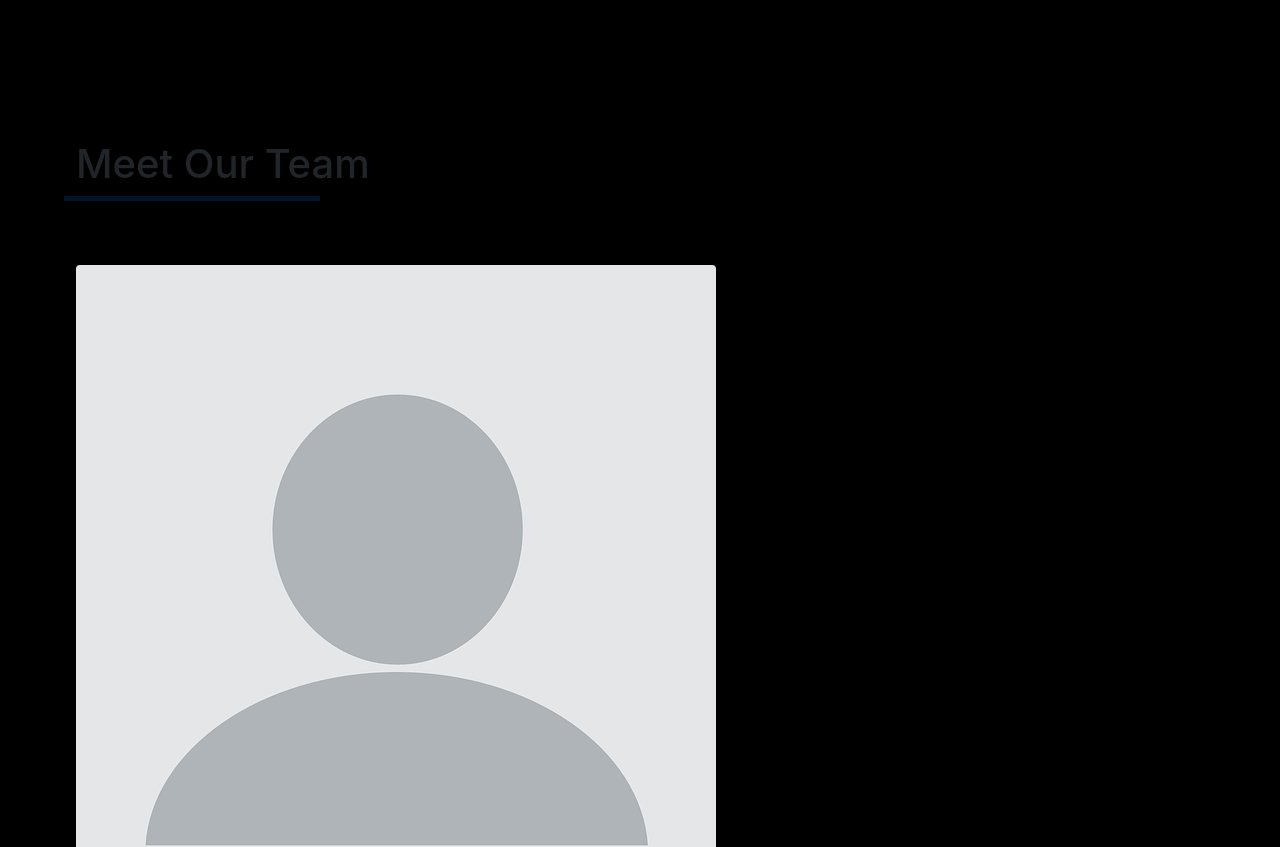
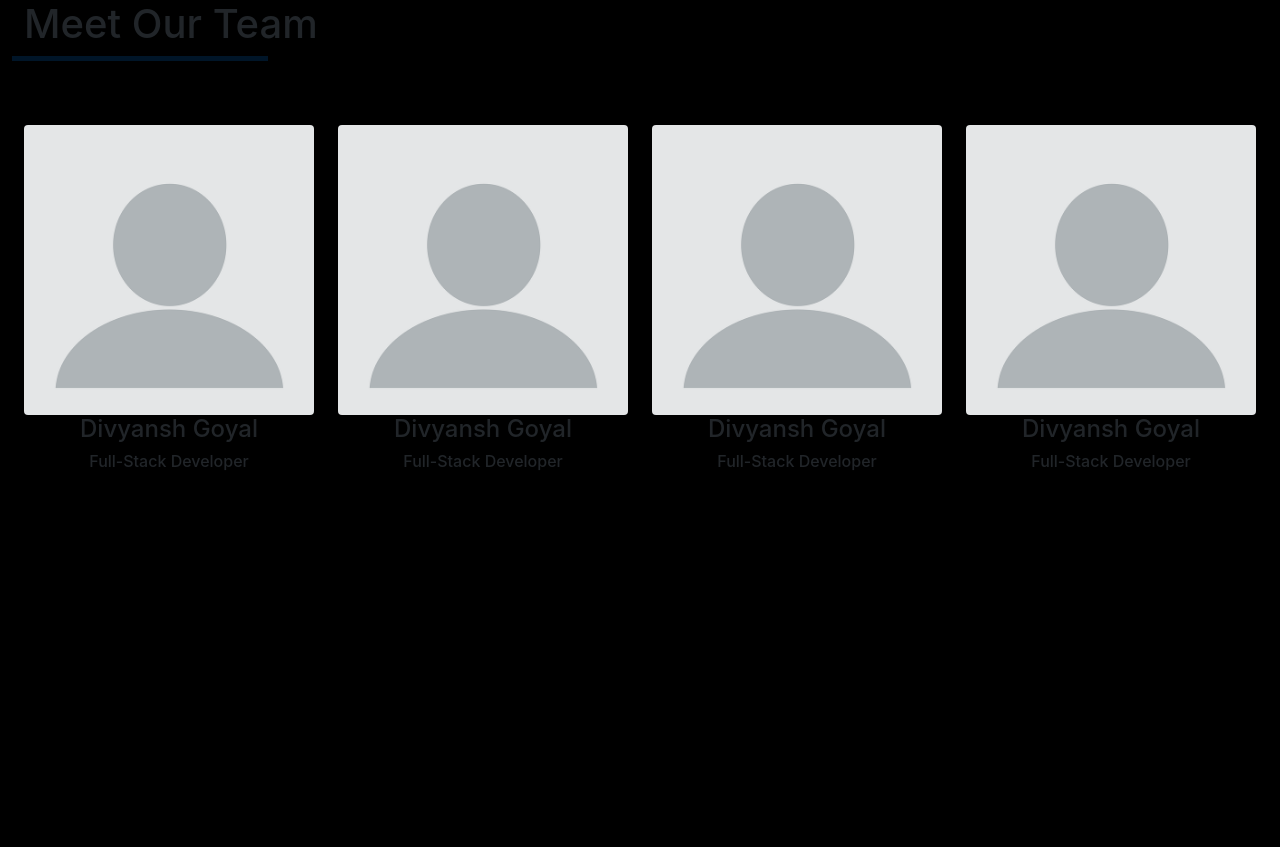
Before and after one commit to CodeDashSign/Code-Sign, a React (Create React App) app in the folder code-sign/: page /experience in a window 1280 px wide. Shown: the top 847 px of the page. After the commit the page ends 800 px from the top, so only its background shows below. Built offline with nearby package versions, Linux system fonts and the light colour scheme.

Commit message:
Mission init

```diff
--- a/code-sign/src/App.css
+++ b/code-sign/src/App.css
@@ -14,7 +14,6 @@
 }
 
 .App-header {
-  background-color: #282c34;
   min-height: 100vh;
   display: flex;
   flex-direction: column;
--- a/code-sign/src/App.js
+++ b/code-sign/src/App.js
@@ -1,7 +1,8 @@
 import "./App.css";
 import Why from "./Components/Why";
 import Landing from "./Components/Landing";
-import Experience from "./Components/Experience";
+import Team from "./Components/Team";
+import Mission from "./Components/Mission";
 import { BrowserRouter, Route, Routes } from "react-router-dom";
 
 function App() {
@@ -16,11 +17,11 @@ function App() {
               <>
                 <Landing />
                 <Why />
-                <Landing />
+                <Mission />
               </>
             }
           />
-          <Route exact path="/experience" element={<Experience />} />
+          <Route exact path="/experience" element={<Team />} />
           <Route exact path="/contact" element={<Landing />} />
         </Routes>
       </div>
--- a/code-sign/src/Components/Experience.css
+++ /dev/null
@@ -1,20 +0,0 @@
-.experienceParent {
-  padding-top: 140px;
-  padding-bottom: 140px;
-}
-
-.experience {
-  width: 90vw;
-}
-
-.cardMain {
-  background: linear-gradient(to top right, #e8cbc0, #636fa4);
-  width: 60%;
-  margin: 0 auto;
-  box-shadow: 1px 1px 2px black;
-}
-
-.profileImg {
-  box-shadow: 0 5px 11px 0 rgb(0 0 0 / 18%), 0 4px 15px 0 rgb(0 0 0 / 15%) !important;
-  border-radius: 0.25rem !important;
-}
--- a/code-sign/src/Components/Experience.js
+++ /dev/null
@@ -1,68 +0,0 @@
-import "./Experience.css";
-import { Container, Row, Col, Card } from "react-bootstrap";
-import Graph from "../Images/profile.png";
-
-function Experience() {
-  return (
-    <Container fluid className="experienceParent">
-      <Container fluid className="experience" id="experience">
-        <Row className="title">
-          <h1 className="text-start experienceTitle">Meet Our Team</h1>
-          <hr className="titleLine" />
-        </Row>
-        <br />
-        <br />
-        <Row className="row1">
-          <Col sm={12} md={6} lg={4} xl={4} xxl={4} className="sectionBox">
-            <div>
-            <img src={Graph} alt="" className="profileImg" />
-            </div>
-            <h4>Divyansh Goyal</h4>
-            <h6>Full-Stack Developer</h6>
-
-          </Col>
-          <Col
-            sm={12}
-            md={6}
-            lg={4}
-            xl={4}
-            xxl={4}
-            className="sectionBox"
-          ></Col>
-          <Col
-            sm={12}
-            md={6}
-            lg={4}
-            xl={4}
-            xxl={4}
-            className="sectionBox"
-          ></Col>
-        </Row>
-        <br />
-        <br />
-        <Row>
-          <Col
-            sm={12}
-            md={6}
-            lg={4}
-            xl={4}
-            xxl={4}
-            className="sectionBox"
-            style={{ float: "none", margin: "0 auto" }}
-          ></Col>
-          <Col
-            sm={12}
-            md={6}
-            lg={4}
-            xl={4}
-            xxl={4}
-            className="sectionBox"
-            style={{ float: "none", margin: "0 auto" }}
-          ></Col>
-        </Row>
-      </Container>
-    </Container>
-  );
-}
-
-export default Experience;
--- /dev/null
+++ b/code-sign/src/Components/Mission.css
@@ -0,0 +1,17 @@
+.mission {
+  width: 90vw;
+}
+
+.missionParent {
+  padding-top: 100px;
+  padding-bottom: 100px;
+  background-color: #d5dce0;
+  background-size: cover;
+  background-position: right bottom;
+  background-repeat: no-repeat;
+}
+
+.missionText {
+  font-size: 2.5vh;
+  text-align: start;
+}
--- /dev/null
+++ b/code-sign/src/Components/Mission.js
@@ -0,0 +1,51 @@
+import "./Mission.css";
+import Graph from "../Images/graph.jpg";
+import { Container, Row, Col } from "react-bootstrap";
+
+function Mission() {
+  return (
+    <Container fluid className="missionParent">
+      <Container fluid className="mission" id="mission">
+        <Row>
+          <Col
+            sm={12}
+            md={12}
+            lg={6}
+            xl={6}
+            xxl={6}
+            style={{
+              display: "flex",
+              alignItems: "center",
+            }}
+            className="d-none d-lg-block hidden-lg-down m-auto"
+          >
+            <img
+              src={Graph}
+              style={{ borderRadius: "30px" }}
+              className="d-none d-lg-block mx-auto img-fluid"
+            />
+          </Col>
+          <Col
+            sm={12}
+            md={12}
+            lg={6}
+            xl={6}
+            xxl={6}
+            style={{
+              display: "flex",
+              alignItems: "center",
+            }}
+            className="d-none d-lg-block hidden-lg-down m-auto"
+          >
+            <p className="missionText">
+              Code-Sign was created by a few university students who wanted to
+              put their technical abilities
+            </p>
+          </Col>
+        </Row>
+      </Container>
+    </Container>
+  );
+}
+
+export default Mission;
--- /dev/null
+++ b/code-sign/src/Components/Team.css
@@ -0,0 +1,15 @@
+.teamParent {
+  padding-top: 100px;
+  padding-bottom: 100px;
+  background-color: #d5dce0;
+}
+
+.team {
+  width: 90vw;
+}
+
+.profileImg {
+  box-shadow: 0 5px 11px 0 rgb(0 0 0 / 18%), 0 4px 15px 0 rgb(0 0 0 / 15%) !important;
+  border-radius: 0.25rem !important;
+  width: 100%;
+}
--- /dev/null
+++ b/code-sign/src/Components/Team.js
@@ -0,0 +1,50 @@
+import "./Team.css";
+import { Container, Row, Col, Card } from "react-bootstrap";
+import Graph from "../Images/profile.png";
+
+function Team() {
+  return (
+    <Container fluid className="TeamParent">
+      <Container fluid className="Team" id="Team">
+        <Row className="title">
+          <h1 className="text-start TeamTitle">Meet Our Team</h1>
+          <hr className="titleLine" />
+        </Row>
+        <br />
+        <br />
+        <Row className="row1">
+          <Col sm={12} md={6} lg={3} xl={3} xxl={3} className="sectionBox">
+            <div>
+              <img src={Graph} alt="" className="profileImg" />
+            </div>
+            <h4>Divyansh Goyal</h4>
+            <h6>Full-Stack Developer</h6>
+          </Col>
+          <Col sm={12} md={6} lg={3} xl={3} xxl={3} className="sectionBox">
+            <div>
+              <img src={Graph} alt="" className="profileImg" />
+            </div>
+            <h4>Divyansh Goyal</h4>
+            <h6>Full-Stack Developer</h6>
+          </Col>
+          <Col sm={12} md={6} lg={3} xl={3} xxl={3} className="sectionBox">
+            <div>
+              <img src={Graph} alt="" className="profileImg" />
+            </div>
+            <h4>Divyansh Goyal</h4>
+            <h6>Full-Stack Developer</h6>
+          </Col>
+          <Col sm={12} md={6} lg={3} xl={3} xxl={3} className="sectionBox">
+            <div>
+              <img src={Graph} alt="" className="profileImg" />
+            </div>
+            <h4>Divyansh Goyal</h4>
+            <h6>Full-Stack Developer</h6>
+          </Col>
+        </Row>
+      </Container>
+    </Container>
+  );
+}
+
+export default Team;
--- a/code-sign/src/Components/Why.css
+++ b/code-sign/src/Components/Why.css
@@ -9,6 +9,7 @@
   background-image: url("../Images/bars.png");
   background-size: cover;
   background-position: right bottom;
+  background-repeat: no-repeat;
 }
 
 @media screen and (max-width: 992px) {
```
